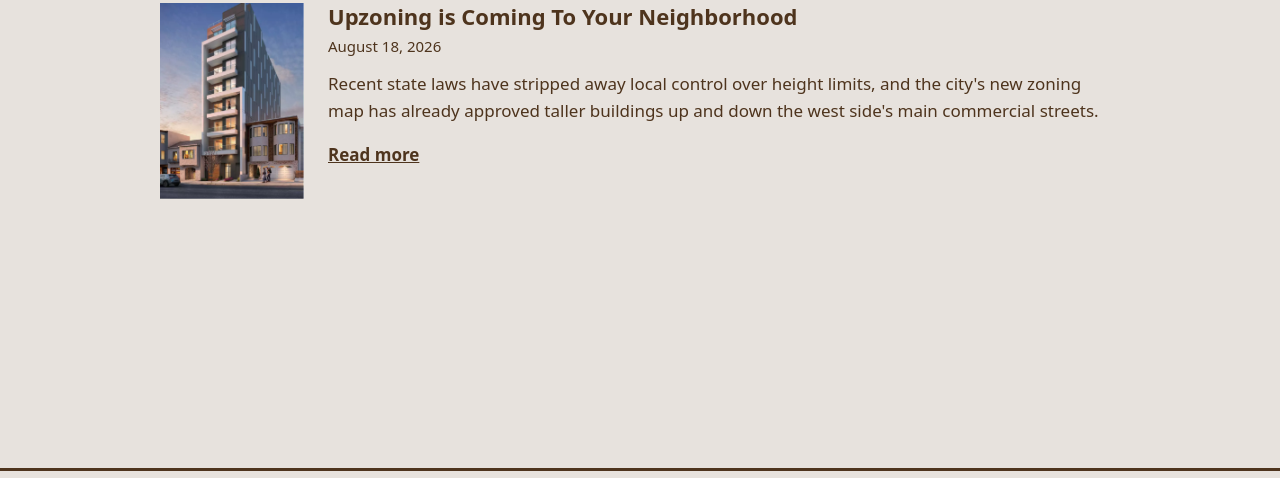
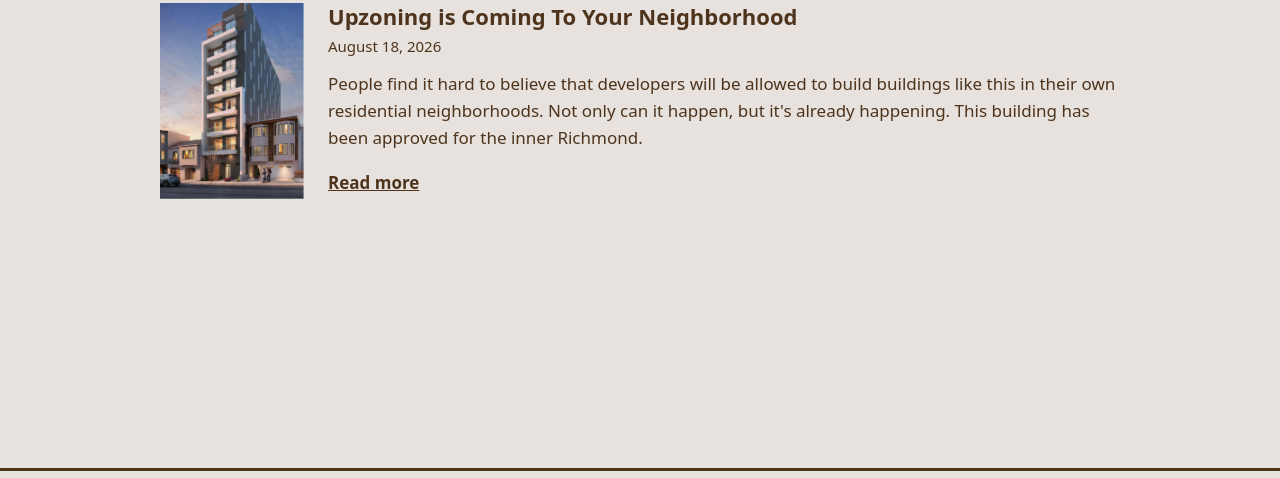
Before and after one commit to andyfields/SFNeighborhoodsUnited, a website: page index.html in a window 1280 px wide. Shown: the part 229-707 px from the top of the page. Drawn offline with Linux system fonts and the light colour scheme.

Commit message:
Wording modification for the first blog entry.

```diff
--- a/index.html
+++ b/index.html
@@ -74,9 +74,9 @@
           </h2>
           <p class="post-meta"><time datetime="2026-08-18">August 18, 2026</time></p>
           <p class="post-excerpt">
-            Recent state laws have stripped away local control over height limits, and the
-            city's new zoning map has already approved taller buildings up and down the
-            west side's main commercial streets.
+            People find it hard to believe that developers will be allowed to build buildings like this in their own
+            residential neighborhoods. Not only can it happen, but it's already happening. This building has been
+            approved for the inner Richmond.
           </p>
           <p><a class="read-more" href="/posts/2026-08-18-upzoning-is-coming-to-your-neighborhood.html">Read more</a></p>
         </div>
```
